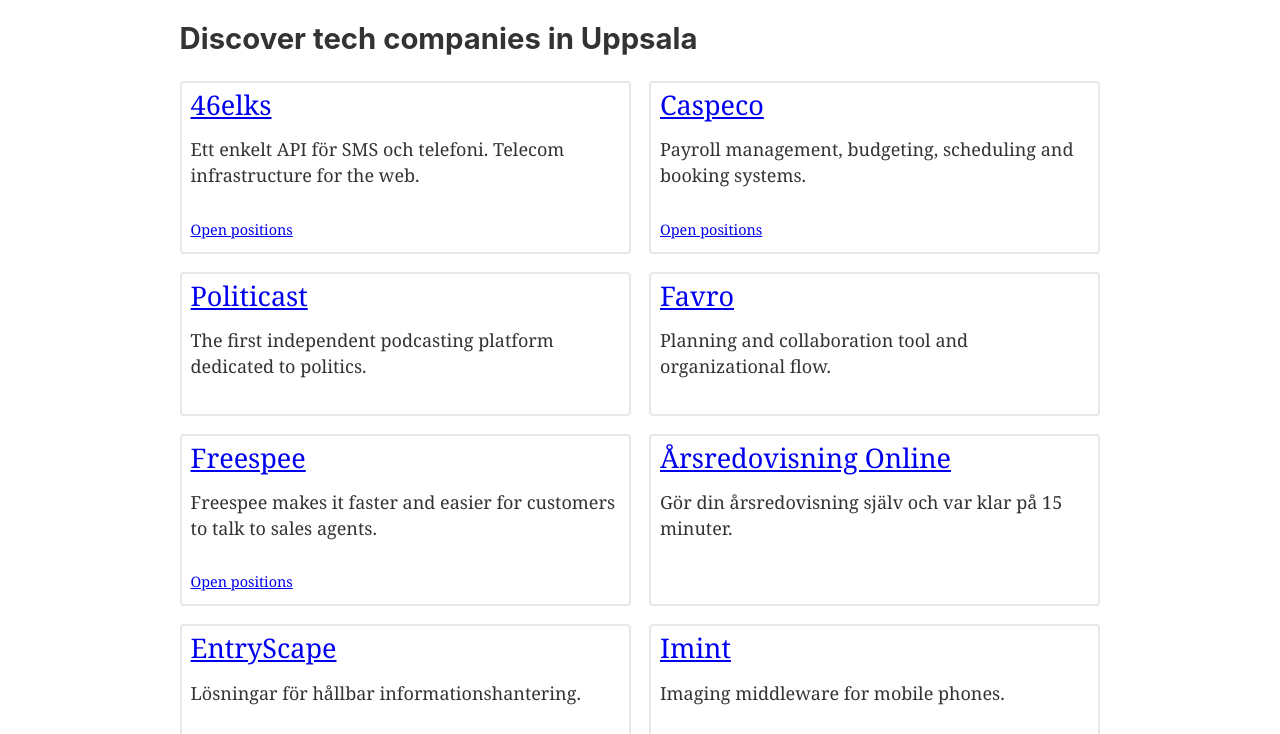
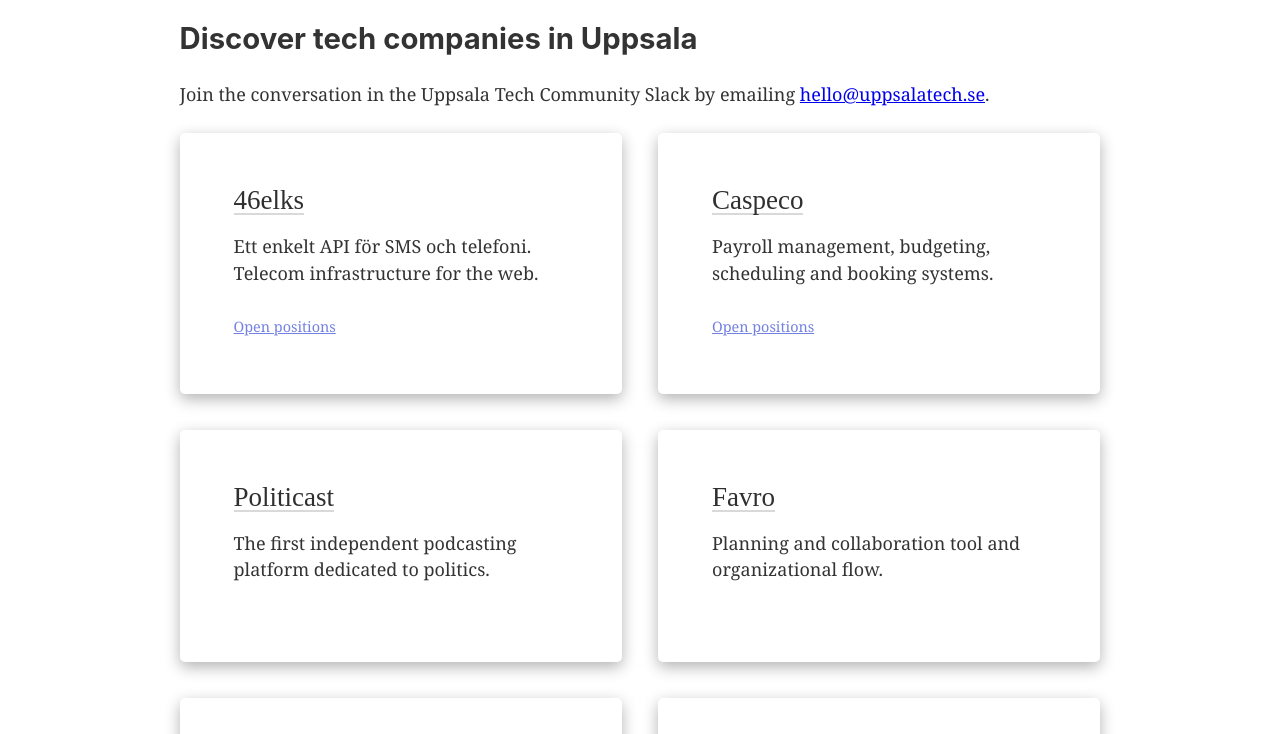
Before and after one commit to uppsalatech/uppsalatechmap, a Gatsby site: page / in a window 1280 px wide. Shown: the part 100-834 px from the top of the page. Built offline with nearby package versions, Linux system fonts and the light colour scheme; Gatsby itself is replaced by a stand-in of ours.

Commit message:
Some visual improvements aswell as slack link

```diff
--- a/src/components/header.js
+++ b/src/components/header.js
@@ -22,6 +22,7 @@ const Header = ({ siteTitle }) => (
           style={{
             color: `white`,
             textDecoration: `none`,
+            fontFamily: "'Bungee Shade', sans-serif"
           }}
         >
           {siteTitle}
--- a/src/components/layout.css
+++ b/src/components/layout.css
@@ -1,3 +1,5 @@
+@import url('https://fonts.googleapis.com/css?family=Bungee+Shade&display=swap&text=UppsalaTechMap');
+
 html {
   font-family: sans-serif;
   -ms-text-size-adjust: 100%;
@@ -624,30 +626,77 @@ pre tt:after {
 
 .cards {
   display: grid;
-
-grid-template-columns: repeat(3, 1fr);
-grid-template-columns: repeat(auto-fill, minmax(300px, 1fr));
-
-grid-auto-rows: auto;
-
-grid-gap: 1rem;
+  grid-template-columns: repeat(3, 1fr);
+  grid-template-columns: repeat(auto-fill, minmax(300px, 1fr));
+  grid-auto-rows: auto;
+  grid-gap: 2rem;
 }
 
 .card {
-
-border: 2px solid #e7e7e7;
-
-border-radius: 4px;
-
-padding: .5rem;
+  border-radius: 4px;
+  padding: 3rem;
+  /*box-shadow: 0 0 10px rgba(0,0,0,.2);*/
+  background: white;
+  position: relative;
+  -webkit-transition: all 0.6s cubic-bezier(0.165, 0.84, 0.44, 1);
+  transition: all 0.6s cubic-bezier(0.165, 0.84, 0.44, 1);
+  -webkit-font-smoothing: subpixel-antialiased;
+  backface-visibility: hidden;
+  transform: translateZ(0);
 }
 
+.card::before {
+  content: '';
+  position: absolute;
+  z-index: -1;
+  width: 100%;
+  height: 100%;
+  top: 0;
+  left: 0;
+  opacity: 1;
+  background:white;
+  border-radius: 5px;
+  box-shadow: 0 5px 15px rgba(0,0,0,0.3);
+  -webkit-transition: all 0.6s cubic-bezier(0.165, 0.84, 0.44, 1);
+  transition: all 0.6s cubic-bezier(0.165, 0.84, 0.44, 1);
+}
+
+/* Create the hidden pseudo-element */
+/* include the shadow for the end state */
+.card::after {
+  content: '';
+  position: absolute;
+  z-index: -1;
+  width: 100%;
+  height: 100%;
+  top: 0;
+  left: 0;
+  opacity: 0;
+  border-radius: 5px;
+  box-shadow: 0 5px 15px rgba(0,0,0,0.3);
+  -webkit-transition: all 0.6s cubic-bezier(0.165, 0.84, 0.44, 1);
+  transition: all 0.6s cubic-bezier(0.165, 0.84, 0.44, 1);
+}
+
+/* Fade in the pseudo-element with the bigger shadow */
+.card:hover::after,.card:hover::before {
+  opacity: 1;
+  -webkit-transform: scale(1.1, 1.1);
+  transform: scale(1.1, 1.1);
+}
+
+
 .name {
-  font-size:1.5rem;
+  font-size: 1.5rem;
   margin-bottom: 1rem;
-  display: block;
+  display: inline-block;
+  font-family: 'B612 Mono';
+  text-decoration: none;
+  color: #2f2f2f;
+  border-bottom: 2px solid #d9d9d9;
 }
 
 .jobs_url {
   font-size:0.8rem;
+  color: #7481e1;
 }
--- a/src/pages/companies.js
+++ b/src/pages/companies.js
@@ -8,6 +8,7 @@ const IndexPage = ({ pageContext }) => (
   <Layout>
     <SEO title="Home" />
     <h2>Discover tech companies in Uppsala</h2>
+    <p>Join the conversation in the Uppsala Tech Community Slack by emailing <a href="mailto:hello@uppsalatech.se">hello@uppsalatech.se</a>.</p>
 
     <div className="cards">
       {pageContext.companies && pageContext.companies.filter((v) => v.name).map((v, i) => {
```
